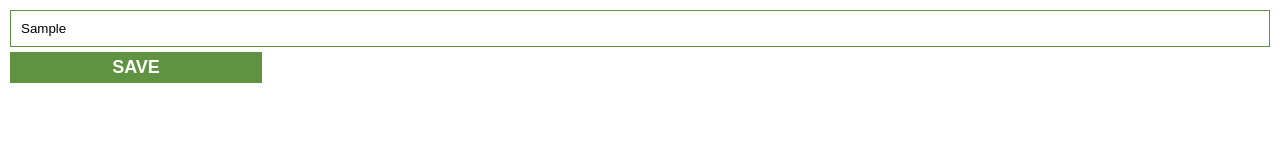
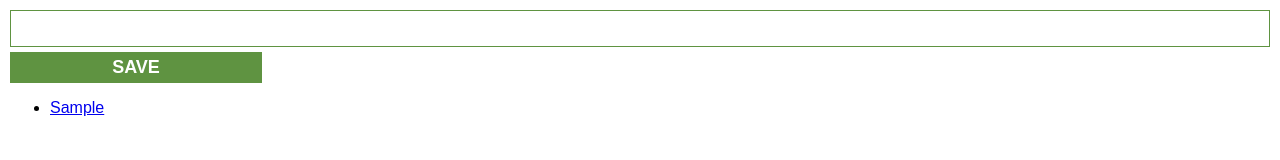
Before and after one commit to miratkd/javascript, a plain HTML site: page chromeExtension/index.html in a window 1280 px wide. Both pictures are taken after typing "Sample" into the empty fields and a click on the button "SAVE". Drawn offline with Linux system fonts and the light colour scheme.

Commit message:
01/12 5:36

```diff
--- a/chromeExtension/index.html
+++ b/chromeExtension/index.html
@@ -5,6 +5,7 @@
     <body>
       <input type="text" id="input-el">
       <button id="input-btn" onclick="save()">Save</button>
+      <ul id="ul-el"></ul>
       <script src="index.js"></script>
     </body>
 </html>
--- a/chromeExtension/index.js
+++ b/chromeExtension/index.js
@@ -1,4 +1,15 @@
 let myLeads = []
 let inputEl = document.getElementById('input-el')
+let ulEl = document.getElementById('ul-el')
 
-let save = ()=> console.log('')
+let save = ()=> {
+  myLeads.push(inputEl.value)
+  inputEl.value = ''
+  renderList()
+}
+
+let renderList = () => {
+  let list = ''
+  myLeads.forEach(lead => list += '<li><a href="'+lead+'" target="_blank">'+lead+'</a></li>')
+  ulEl.innerHTML = list
+}
```
